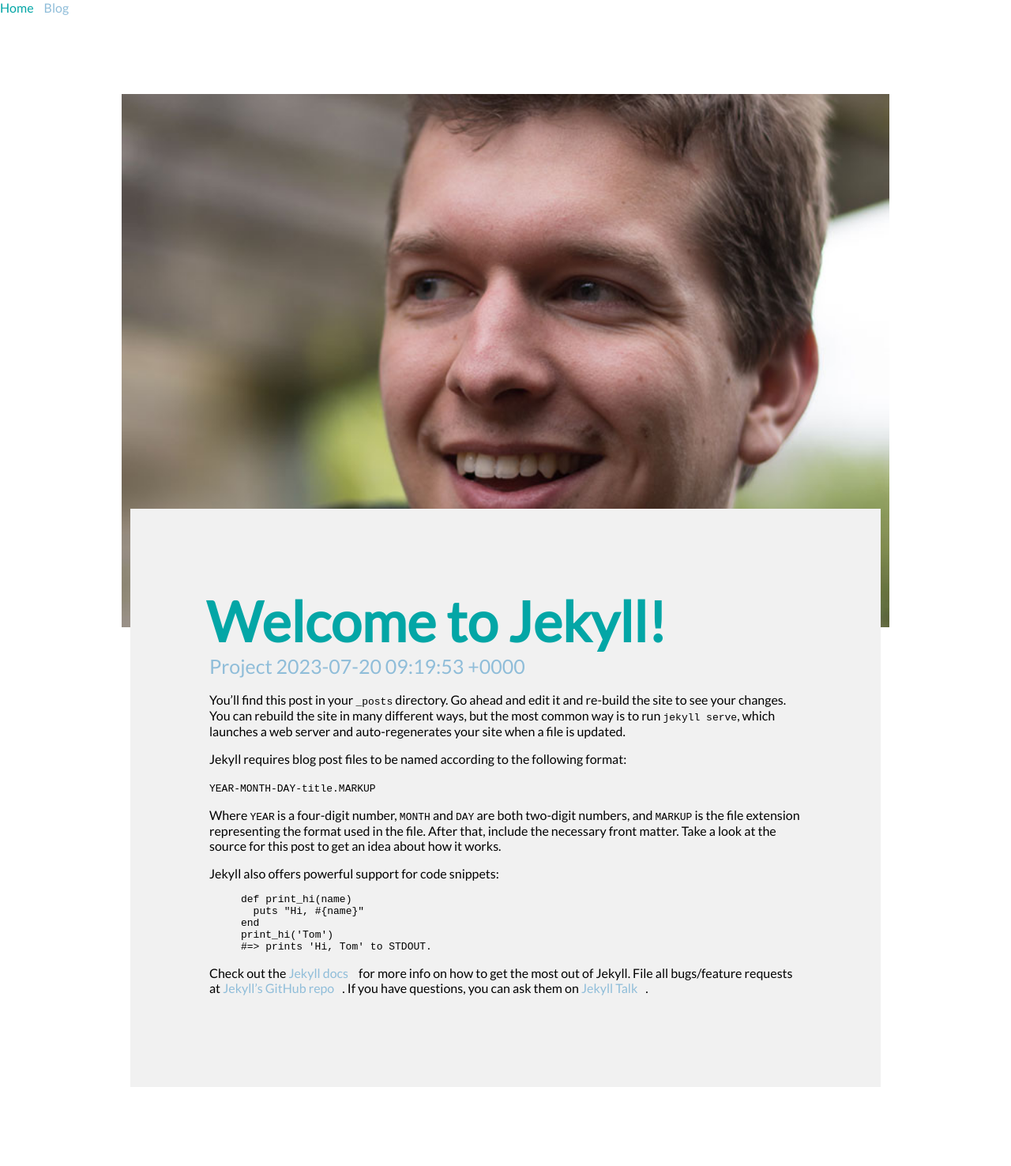
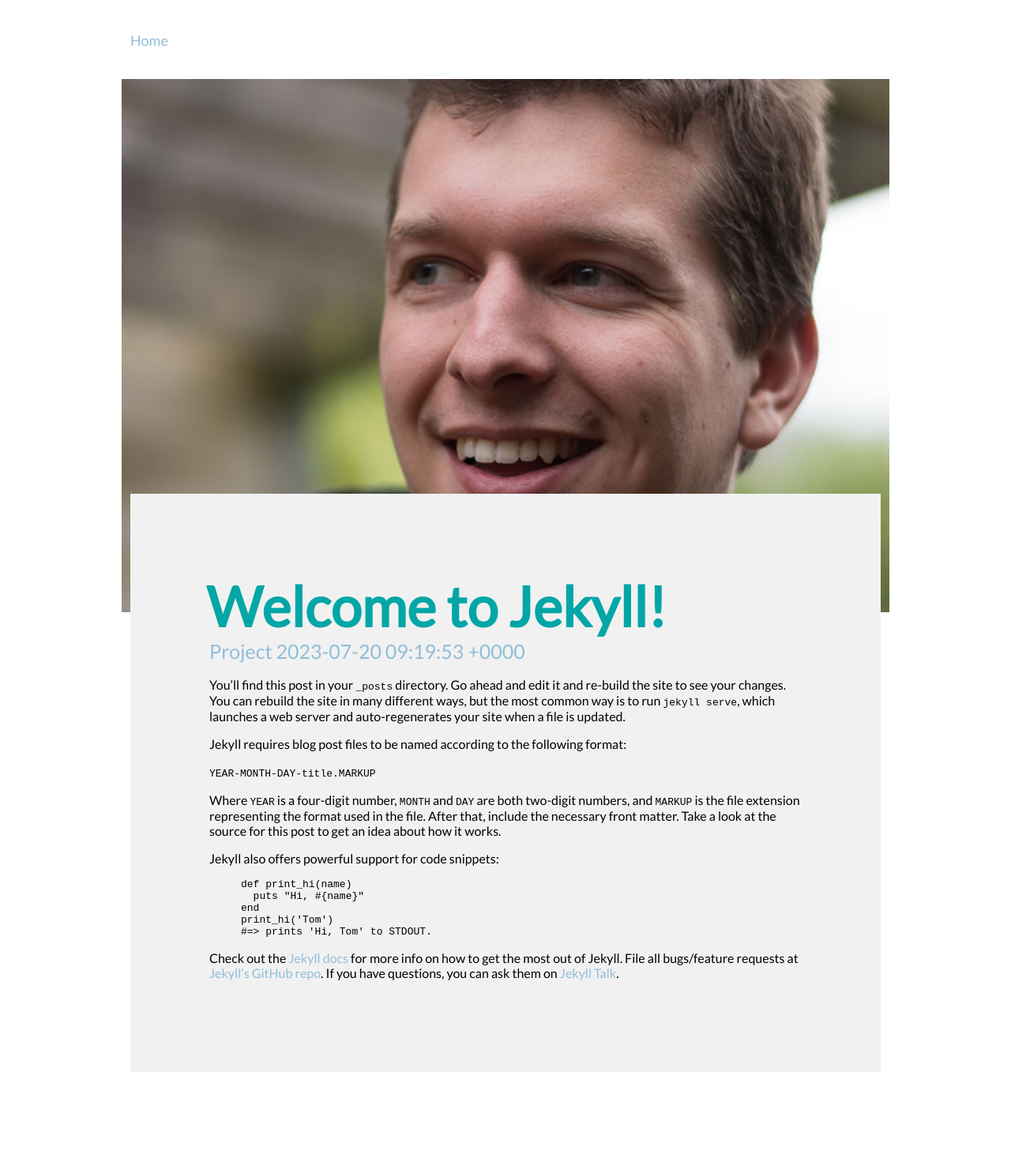
Before and after one commit to RubenSmit/rubensmit.com, a Jekyll site: the page built from _posts/2023-07-20-welcome-to-jekyll.markdown, in a window 1280 px wide. Shown: the whole page at 79% size. Built offline with Jekyll 4.4.1, drawn with Linux system fonts in a browser that asks for light colours.

Commit message:
Fix image

```diff
--- a/_layouts/default.html
+++ b/_layouts/default.html
@@ -13,8 +13,9 @@
 </head>
 <body>
 <nav>
-  <a href="/">Home</a>
-  <a href="/blog/">Blog</a>
+  <div class="nav-container">
+    <a href="/">Home</a>
+  </div>
 </nav>
 <article>
   <div class="content">
--- a/_layouts/home.html
+++ b/_layouts/home.html
@@ -19,7 +19,7 @@
     <p class="text--large">
       {{ content }}
     </p>
-    <a href="https://github.com/RubenSmit" target="_blank">Github</a>
+    <a href="https://github.com/RubenSmit" target="_blank" class="spaced">Github</a>
     <a href="https://www.linkedin.com/in/ruben-smit-826b4365/" target="_blank">LinkedIn</a>
   </div>
   <img class="profile-picture" src="images/ruben-smit-foto.jpg">
--- a/_layouts/post.html
+++ b/_layouts/post.html
@@ -13,8 +13,9 @@
 </head>
 <body>
 <nav>
-  <a href="/">Home</a>
-  <a href="/blog/">Blog</a>
+  <div class="nav-container">
+    <a href="/">Home</a>
+  </div>
 </nav>
 <article class="article--full">
   <img class="article-picture" alt="{{ page.title }}" src="{{ page.image }}">
--- a/cv.html
+++ b/cv.html
@@ -52,7 +52,7 @@
         In november 2021 ben ik met een 10 afgestudeerd als Software Engineer met een specializatie in IoT. Samen met
         mijn collega's bij Compliance Innovations zullen we verder gaan met het doorontwikkelen van Raemonda.
       </p>
-      <a href="https://github.com/RubenSmit" target="_blank">github.com/RubenSmit</a>
+      <a href="https://github.com/RubenSmit" target="_blank" class="spaced">github.com/RubenSmit</a>
       <a href="mailto:contact@rubensmit.com" target="_blank">contact@rubensmit.com</a>
     </div>
     <img class="row-picture row-picture--large" src="images/ruben-smit-foto.jpg">
--- a/style/style.css
+++ b/style/style.css
@@ -44,6 +44,23 @@ h3 {
 .date {
     color: #8FBDD9;
     margin-left: 15px;
+}
+
+nav {
+    position: absolute;
+    z-index: 10;
+    width: 100%;
+    height: 20px;
+    padding: 40px 20px;
+    margin-bottom: -100px;
+    font-size: large;
+    box-sizing: border-box;
+}
+
+.nav-container {
+    position: relative;
+    max-width: 950px;
+    margin: 0 auto;
 }
 
 article {
@@ -121,6 +138,9 @@ article {
 a {
     text-decoration: none;
     color: #8FBDD9;
+}
+
+a.spaced {
     margin-right: 10px;
 }
 
@@ -206,6 +226,13 @@ a:hover {
         padding: 50px;
     }
 
+    .article-picture {
+        width: 100vw;
+        max-height: 75vh;
+        object-fit: cover;
+        margin: -50px -50px -150px;
+    }
+
     .items {
         padding: 50px;
     }
@@ -233,6 +260,11 @@ a:hover {
         margin-right: -75px;
     }
 
+    .content--full {
+        padding: 50px;
+        margin-right: 0;
+    }
+
     h1 {
         font-size: 60px;
     }
@@ -247,6 +279,11 @@ a:hover {
 }
 
 @media (max-width: 750px) {
+    nav {
+        padding: 20px 20px;
+        margin-bottom: -60px;
+    }
+
     article {
         align-items: flex-end;
         flex-direction: column-reverse;
@@ -256,6 +293,13 @@ a:hover {
     .article--full {
         align-items: center;
         flex-direction: column;
+    }
+
+    .article-picture {
+        width: 100vw;
+        max-height: 50vh;
+        object-fit: cover;
+        margin: -50px -50px -50px;
     }
 
     .content {
@@ -291,6 +335,17 @@ a:hover {
         padding: 0 20px 20px;
     }
 
+    .article--full {
+        padding: 0;
+    }
+
+    .article-picture {
+        width: 100vw;
+        max-height: 30vh;
+        object-fit: cover;
+        margin: 0;
+    }
+
     .content {
         padding: 30px;
     }
```
